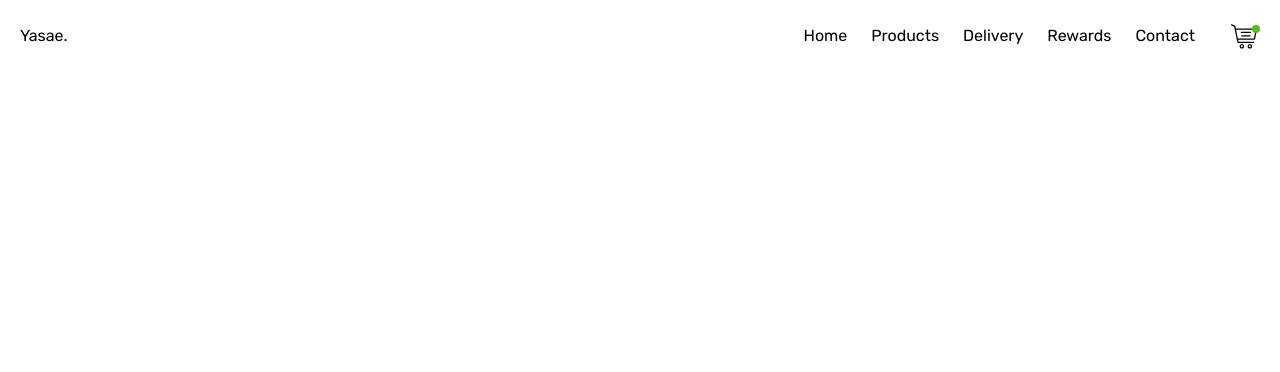
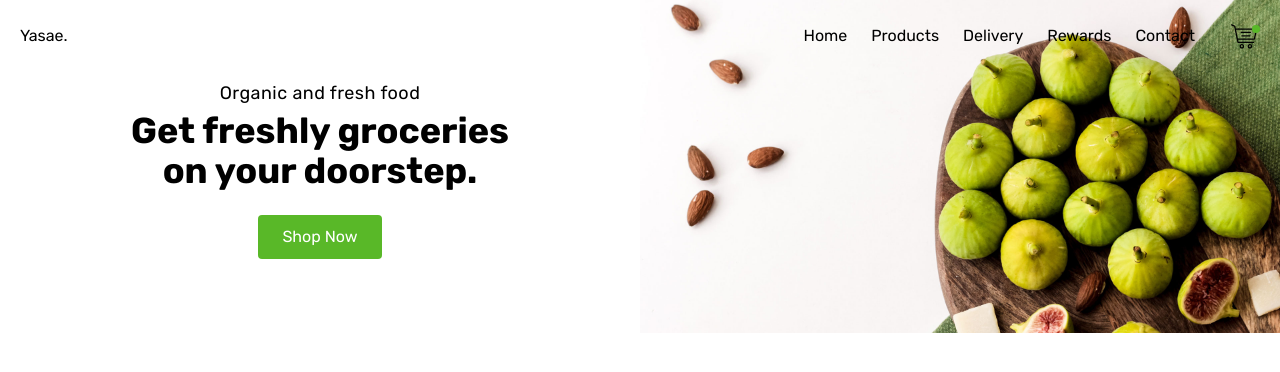
Before and after one commit to alfianardhi/yasae, a React (Create React App) app: page / in a window 1280 px wide. Shown: the top 372 px of the page. Built offline with nearby package versions, Linux system fonts and the light colour scheme.

Commit message:
update header & hero

```diff
--- a/src/components/Button/index.js
+++ b/src/components/Button/index.js
@@ -1,5 +1,50 @@
 import React from 'react'
+import { Link } from 'react-router-dom'
+import { PropTypes as T } from 'prop-types'
 
-export default function Button() {
-  return <div></div>
+const Button = (props) => {
+  const className = [props.className]
+
+  if (props.type === 'link') {
+    if (props.isExternal) {
+      return (
+        // eslint-disable-next-line react/jsx-no-target-blank
+        <a href={props.link} className={className.join(' ')} style={props.style} target={props.target === '_blank' ? '_blank' : undefined} ref={props.target === '_blank' ? 'noopener noreferrer' : undefined}>
+          {props.children}
+        </a>
+      )
+    } else {
+      return (
+        <Link to={props.link} className={className.join(' ')} style={props.style}>
+          {props.children}
+        </Link>
+      )
+    }
+  }
+
+  if (props.isDisabled) {
+    className.push('disabled')
+  }
+
+  return (
+    <button data-testid='submit-button' className={className.join(' ')} style={props.style} onClick={props.action}>
+      {props.children}
+    </button>
+  )
 }
+
+Button.defaultProps = {
+  type: 'button'
+}
+
+Button.propTypes = {
+  type: T.oneOf(['button', 'link', 'submit', 'reset']).isRequired,
+  action: T.func,
+  className: T.string,
+  target: T.string,
+  isDisabled: T.bool,
+  isExternal: T.bool,
+  link: T.string
+}
+
+export default Button
--- a/src/pages/HomePage.js
+++ b/src/pages/HomePage.js
@@ -1,10 +1,12 @@
 import React from 'react'
 import Header from 'parts/Header'
+import Hero from 'parts/Hero'
 
 export default function HomePage(props) {
   return (
     <>
       <Header></Header>
+      <Hero></Hero>
     </>
   )
 }
--- a/src/parts/Header.js
+++ b/src/parts/Header.js
@@ -1,4 +1,5 @@
 import React from 'react'
+import Button from 'components/Button'
 
 export default function Header() {
   return (
@@ -14,29 +15,29 @@ export default function Header() {
           <div className='w-auto'>
             <ul className='fixed bg-white inset-0 flex-col invisible item-center justify-center opacity-0 md:visible md:flex-row md:bg-transparent md:relative md:opacity-100 md:flex md:items-center'>
               <li className='mx-3 py-6 md:py-0'>
-                <a className='text-black md:text-black hover:underline' href='#'>
+                <Button type='link' link='/' className='text-black md:text-black hover:underline'>
                   Home
-                </a>
+                </Button>
               </li>
               <li className='mx-3 py-6 md:py-0'>
-                <a className='text-black md:text-black hover:underline' href='#'>
+                <Button type='link' link='/products' className='text-black md:text-black hover:underline'>
                   Products
-                </a>
+                </Button>
               </li>
               <li className='mx-3 py-6 md:py-0'>
-                <a className='text-black md:text-black hover:underline' href='#'>
+                <Button type='link' link='/delivery' className='text-black md:text-black hover:underline'>
                   Delivery
-                </a>
+                </Button>
               </li>
               <li className='mx-3 py-6 md:py-0'>
-                <a className='text-black md:text-black hover:underline' href='#'>
+                <Button type='link' link='/rewards' className='text-black md:text-black hover:underline'>
                   Rewards
-                </a>
+                </Button>
               </li>
               <li className='mx-3 py-6 md:py-0'>
-                <a className='text-black md:text-black hover:underline' href='#'>
+                <Button type='link' link='/contact' className='text-black md:text-black hover:underline'>
                   Contact
-                </a>
+                </Button>
               </li>
             </ul>
           </div>
@@ -55,7 +56,7 @@ export default function Header() {
                 </button>
               </li>
               <li className='ml-6'>
-                <a href='#' className='flex item-center justify-center text-black w8 h8'>
+                <Button type='link' link='#' className='flex item-center justify-center text-black w8 h8'>
                   <svg className='fill-current' width='29' height='25' viewBox='0 0 29 25' fill='none' xmlns='http://www.w3.org/2000/svg'>
                     <path d='M10.8754 19.9824C9.61762 19.9824 8.59436 21.023 8.59436 22.3021C8.59436 23.5812 9.61762 24.6218 10.8754 24.6218C12.1331 24.6218 13.1564 23.5812 13.1564 22.3021C13.1563 21.023 12.1331 19.9824 10.8754 19.9824ZM10.8754 23.3265C10.3199 23.3265 9.86796 22.8669 9.86796 22.302C9.86796 21.7371 10.3199 21.2775 10.8754 21.2775C11.4308 21.2775 11.8828 21.7371 11.8828 22.302C11.8828 22.867 11.4308 23.3265 10.8754 23.3265Z' />
                     <path d='M18.8764 19.9824C17.6186 19.9824 16.5953 21.023 16.5953 22.3021C16.5953 23.5812 17.6186 24.6218 18.8764 24.6218C20.1342 24.6218 21.1575 23.5812 21.1575 22.3021C21.1574 21.023 20.1341 19.9824 18.8764 19.9824ZM18.8764 23.3265C18.3209 23.3265 17.869 22.8669 17.869 22.302C17.869 21.7371 18.3209 21.2775 18.8764 21.2775C19.4319 21.2775 19.8838 21.7371 19.8838 22.302C19.8838 22.867 19.4319 23.3265 18.8764 23.3265Z' />
@@ -64,7 +65,7 @@ export default function Header() {
                     <path d='M25.6499 4.88404C25.407 4.58092 25.0472 4.40711 24.6626 4.40711H4.82655L4.42595 2.42947C4.34232 2.01694 4.06563 1.67055 3.68565 1.50276L0.890528 0.268963C0.567841 0.126419 0.192825 0.276999 0.0528584 0.60505C-0.0872597 0.933204 0.0608116 1.31463 0.383347 1.45696L3.17852 2.69081L6.2598 17.9014C6.38117 18.5004 6.90578 18.9352 7.50723 18.9352H22.7635C23.1152 18.9352 23.4003 18.6452 23.4003 18.2876C23.4003 17.9299 23.1152 17.64 22.7635 17.64H7.50728L7.13247 15.7897H22.8814C23.4828 15.7897 24.0075 15.3549 24.1288 14.7559L25.9101 5.96349C25.9876 5.58063 25.8928 5.1871 25.6499 4.88404ZM22.8814 14.4946H6.87012L5.08895 5.70226L24.6626 5.70231L22.8814 14.4946Z' />
                     <circle cx='25' cy='4.89023' r='4' fill='#59B828' className='cart-isfilled' />
                   </svg>
-                </a>
+                </Button>
               </li>
             </ul>
           </div>
--- /dev/null
+++ b/src/parts/Hero.js
@@ -0,0 +1,24 @@
+import React from 'react'
+import Button from 'components/Button'
+
+export default function Hero() {
+  return (
+    <section className='flex item-center hero'>
+      <div className='w-full absolute z-20 inset-0 md:relative md:w-1/2 text-center flex flex-col justify-center hero-caption bg-white'>
+        <h6 className='my-1 text-lg tracking-wide'>Organic and fresh food</h6>
+        <h1 className='text-3xl md:text-4xl leading-tight font-semibold mb-6'>
+          Get freshly groceries <br className='' />
+          on your doorstep.
+        </h1>
+        <div className='shop-btn'>
+          <Button type='link' link='#shop-now' className='bg-green-400 py-2.5 px-6 text-white capitalize rounded hover:bg-green-500 inline-block flex-none transition duration-200'>
+            shop now
+          </Button>
+        </div>
+      </div>
+      <div className='w-full inset-0 md:relative md:w-1/2 hero-image'>
+        <img className='hidden md:block' src='images/content/hero-image.jpg' alt='yasae hero' />
+      </div>
+    </section>
+  )
+}
```
Also changed, not shown: public/images/content/hero-image.jpg (added), src/assets/css/app.css (line endings or trailing spaces), 1 other file (tests, documents, lock files or other folders).
